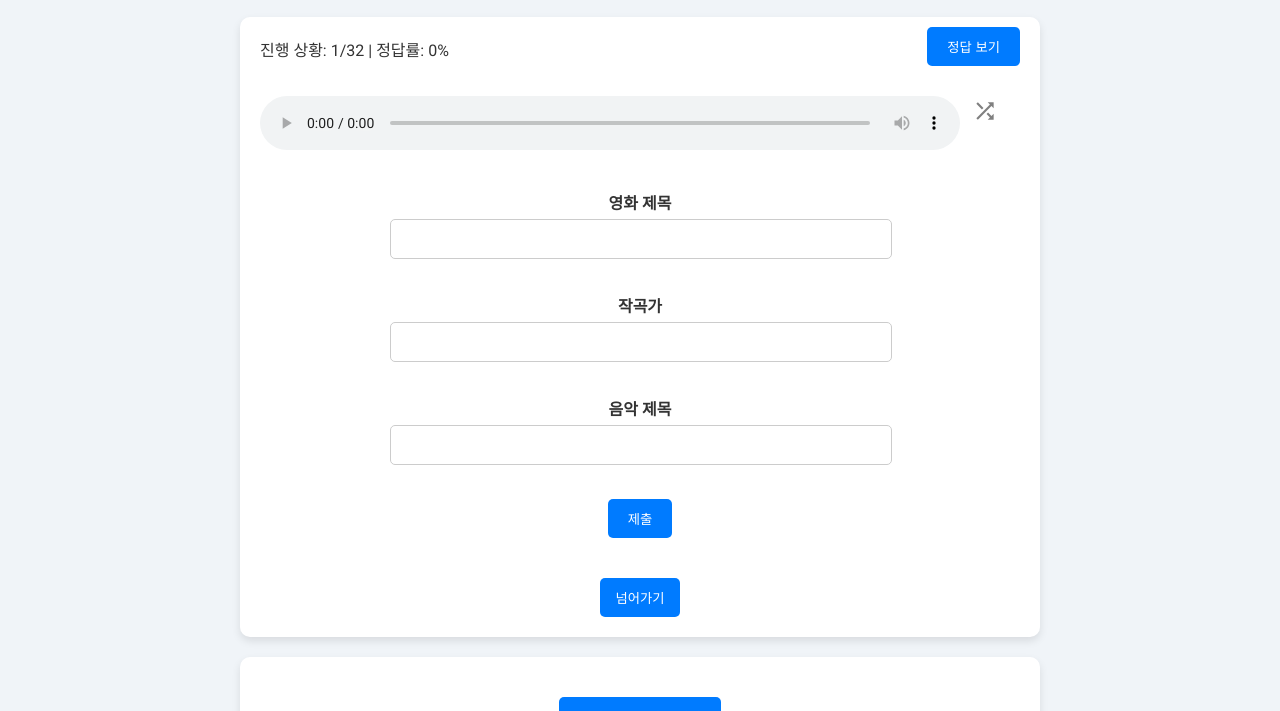
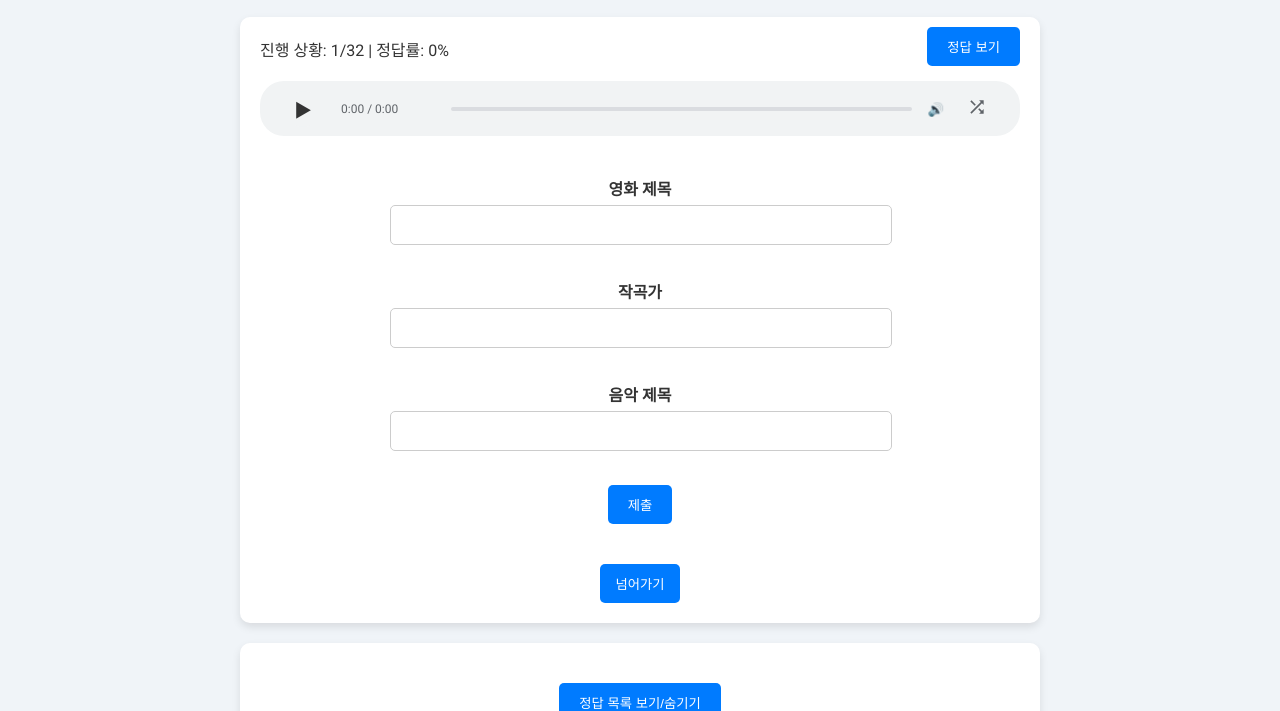
Before and after one commit to misi23010/music, a plain HTML site: page index.html in a window 1280 px wide. Shown: the part 89-800 px from the top of the page. Drawn offline with Linux system fonts and the light colour scheme.

Commit message:
cumstom audio

```diff
--- a/index.html
+++ b/index.html
@@ -58,7 +58,7 @@
       box-sizing: border-box;
     }
 
-    .progress {
+    .progress_ {
       margin-bottom: 20px;
       font-size: 16px;
     }
@@ -192,38 +192,7 @@
       color: #555;
     }
 
-    #shuffleButton {
-      float: right;
-      background-color: transparent;
-      color: gray;
-      border: none;
-      padding: 12px;
-      margin-top: 5px;
-      margin-right: 10px;
-      border-radius: 50%;
-      cursor: pointer;
-      display: flex;
-      align-items: center;
-      justify-content: center;
-      width: 50px;
-      height: 50px;
-      flex-shrink: 0;
-    }
-
-    #shuffleButton svg {
-      width: 32px;
-      /* SVG 아이콘 크기 증가 */
-      height: 32px;
-      /* SVG 아이콘 크기 증가 */
-    }
-
-    #shuffleButton:hover {
-      background-color: transparent;
-      transform: scale(1.1);
-      transition: all 0.2s ease;
-    }
-
-    #undercon{
+    #undercon {
       margin-top: 0px;
     }
 
@@ -251,6 +220,111 @@
     #toggleUnderdiv:hover {
       background-color: #0056b3;
     }
+
+    .custom-audio-player {
+      background: #f1f3f4;
+      border-radius: 24px;
+      padding: 8px 25px;
+      /* 좌우 패딩값 증가 */
+      display: flex;
+      align-items: center;
+      width: calc(100% - 50px);
+      /* 전체 너비에서 패딩 값을 뺌 */
+      margin: 0 auto;
+      /* 중앙 정렬 */
+    }
+
+    .controls {
+      display: flex;
+      align-items: center;
+      width: 100%;
+      gap: 10px;
+    }
+
+    .play-pause {
+      width: 36px;
+      height: 36px;
+      border-radius: 50%;
+      background: #f1f3f4;
+      border: none;
+      cursor: pointer;
+      display: flex;
+      align-items: center;
+      justify-content: center;
+      padding: 0;
+      margin-right: 10px;
+      transition: background-color 0.2s;
+    }
+
+    .play-pause:hover {
+      background-color: #e0e0e0;
+    }
+
+    .play-pause .play,
+    .play-pause .pause {
+      font-size: 18px;
+      color: #333;
+    }
+
+    /* 기본적으로 pause 숨기기 */
+    .play-pause .pause {
+      display: none;
+    }
+
+    /* 재생 중일 때 */
+    .play-pause.playing .play {
+      display: none;
+    }
+
+    .play-pause.playing .pause {
+      display: block;
+    }
+
+    .progress-bar {
+      flex: 1;
+      background: #dadce0;
+      height: 4px;
+      border-radius: 2px;
+      position: relative;
+      cursor: pointer;
+    }
+
+    .progress {
+      background: #1a73e8;
+      height: 100%;
+      border-radius: 2px;
+      width: 0;
+    }
+
+    .time {
+      font-size: 12px;
+      color: #5f6368;
+      min-width: 100px;
+    }
+
+    #shuffleButton {
+      background: none;
+      border: none;
+      cursor: pointer;
+      padding: 8px;
+      color: #5f6368;
+    }
+
+    #shuffleButton:hover {
+      color: #1a73e8;
+    }
+
+    .volume-control {
+      margin-left: auto;
+    }
+
+    .volume {
+      background: none;
+      border: none;
+      cursor: pointer;
+      padding: 0 5px;
+      color: #5f6368;
+    }
   </style>
 </head>
 
@@ -260,8 +334,8 @@
   <div class="container">
 
     <!-- 진행 상황 및 버튼 -->
-    <div class="controls">
-      <div class="progress" id="progress">
+    <div class="controls_cur">
+      <div class="progress_" id="progress_">
         진행 상황:
         <span id="currentQuestion">1</span>/<span id="totalQuestions">32</span> |
         정답률:
@@ -273,17 +347,32 @@
 
     <!-- 문제 오디오 -->
     <div class="audio-section">
-      <div id="audiodiv">
-        <audio id="audio" controls>
+      <div class="custom-audio-player">
+        <audio id="audio">
           <source id="audioSource" src="" type="audio/mpeg">
-          Your browser does not support the audio element.
         </audio>
-        <button id="shuffleButton" onclick="shufflePlaylist()" aria-label="문제 섞기">
-          <svg width="20" height="20" viewBox="0 0 24 24" fill="currentColor">
-            <path
-              d="M10.59 9.17L5.41 4 4 5.41l5.17 5.17 1.42-1.41zM14.5 4l2.04 2.04L4 18.59 5.41 20 17.96 7.46 20 9.5V4h-5.5zm0.33 9.41l-1.41 1.41 3.13 3.13L14.5 20H20v-5.5l-2.04 2.04-3.13-3.13z" />
-          </svg>
-        </button>
+        <div class="controls">
+          <button class="play-pause">
+            <span class="play">▶</span>
+            <span class="pause">⏸🔀</span>
+          </button>
+          <div class="time">
+            <span class="current">0:00</span>
+            <span class="duration">/ 0:00</span>
+          </div>
+          <div class="progress-bar">
+            <div class="progress"></div>
+          </div>
+          <div class="volume-control">
+            <button class="volume">🔊</button>
+          </div>
+          <button id="shuffleButton" aria-label="문제 섞기">
+            <svg width="20" height="20" viewBox="0 0 24 24" fill="currentColor">
+              <path
+                d="M10.59 9.17L5.41 4 4 5.41l5.17 5.17 1.42-1.41zM14.5 4l2.04 2.04L4 18.59 5.41 20 17.96 7.46 20 9.5V4h-5.5zm0.33 9.41l-1.41 1.41 3.13 3.13L14.5 20H20v-5.5l-2.04 2.04-3.13-3.13z" />
+            </svg>
+          </button>
+        </div>
       </div>
       <div id="answerReveal"></div>
     </div>
@@ -351,6 +440,52 @@
       { movie: "스타워즈", composer: "존윌리암스", music: "메인 테마", audio: "media/31. 스타워즈 (존 윌리암스：메인 테마).mp3" },
       { movie: "트루먼 쇼", composer: "모차르트", music: "터키 행진곡", audio: "media/32. 트루먼 쇼 (모차르트：터키행진곡).mp3" }
     ];
+
+    document.addEventListener('DOMContentLoaded', function () {
+      const audio = document.querySelector('audio');
+      const playPauseBtn = document.querySelector('.play-pause');
+      const progress = document.querySelector('.progress');
+      const progressBar = document.querySelector('.progress-bar');
+      const currentTime = document.querySelector('.current');
+      const duration = document.querySelector('.duration');
+
+      playPauseBtn.addEventListener('click', togglePlay);
+      audio.addEventListener('timeupdate', updateProgress);
+      audio.addEventListener('loadedmetadata', setDuration);
+      progressBar.addEventListener('click', seek);
+
+      function togglePlay() {
+        if (audio.paused) {
+          audio.play();
+          playPauseBtn.classList.add('playing');
+        } else {
+          audio.pause();
+          playPauseBtn.classList.remove('playing');
+        }
+      }
+
+      function updateProgress() {
+        const percent = (audio.currentTime / audio.duration) * 100;
+        progress.style.width = `${percent}%`;
+        currentTime.textContent = formatTime(audio.currentTime);
+      }
+
+      function setDuration() {
+        duration.textContent = `/ ${formatTime(audio.duration)}`;
+      }
+
+      function seek(e) {
+        const percent = e.offsetX / progressBar.offsetWidth;
+        audio.currentTime = percent * audio.duration;
+      }
+
+      function formatTime(seconds) {
+        const minutes = Math.floor(seconds / 60);
+        seconds = Math.floor(seconds % 60);
+        return `${minutes}:${seconds.toString().padStart(2, '0')}`;
+      }
+    });
+
     let currentQuestion = 0; // 현재 문제 번호
     let correctAnswers = 0; // 정답 횟수
     const totalQuestions = quizData.length;
@@ -452,19 +587,27 @@
     // 다음 문제로 이동 함수 수정
     function goToNextQuestion() {
       if (questionStatus[currentQuestion] === 0) {
-        questionStatus[currentQuestion] = -1; // 답변하지 않은 문제는 오답 처리
+        questionStatus[currentQuestion] = -1;
       }
-      updateUnderdiv(); // underdiv 업데이트
+      updateUnderdiv();
       currentQuestion++;
+
       if (currentQuestion >= totalQuestions) {
         alert("퀴즈 종료!");
         currentQuestion = 0;
         correctAnswers = 0;
-        questionStatus = new Array(quizData.length).fill(0); // 상태 초기화
+        questionStatus = new Array(quizData.length).fill(0);
       }
+
       loadQuestion();
       const audioElement = document.getElementById("audio");
-      audioElement.play();
+      const playPauseBtn = document.querySelector('.play-pause');
+
+      audioElement.play().then(() => {
+        playPauseBtn.classList.add('playing'); // 재생 시 playing 클래스 추가
+      }).catch((error) => {
+        console.log("재생 실패:", error);
+      });
     }
 
     function updateUnderdiv() {
```
